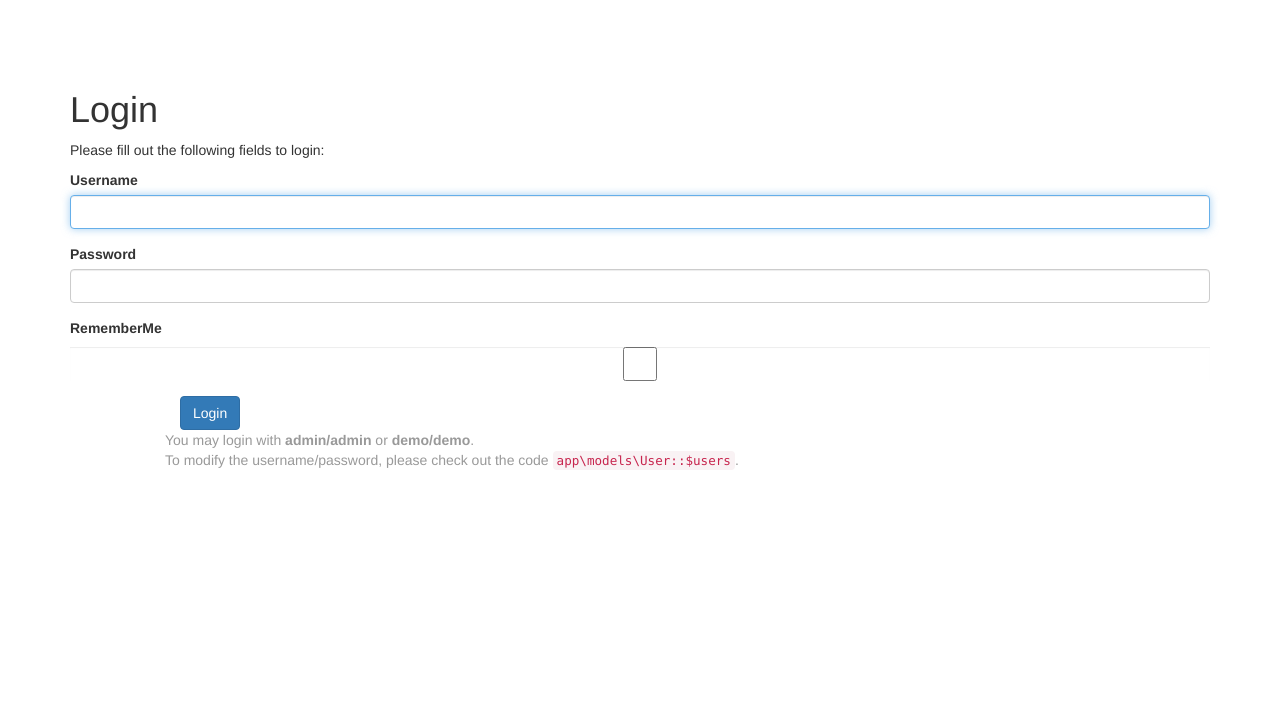
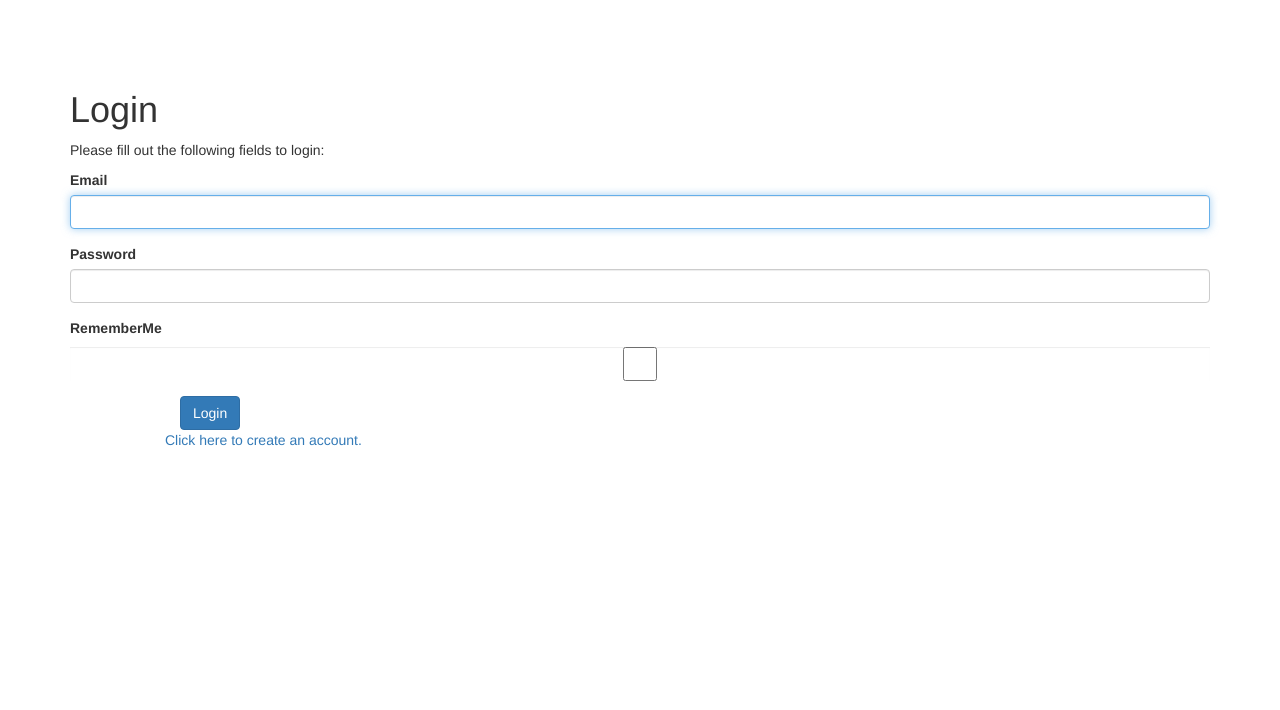
Before and after one commit to nixsolutions/yii2-starter, a Yii app: template views/site/login.php in a window 1280 px wide. Shown: the top 710 px of the page. Run offline with PHP 8.4 and a stand-in for Yii, Linux system fonts and the light colour scheme; the template is opened without the code that fills it, so the values that code supplies are empty; form fields are guessed from the names that the template uses; some libraries are stand-ins or nearby versions.

Commit message:
Username changed on email

```diff
--- a/views/site/login.php
+++ b/views/site/login.php
@@ -23,7 +23,7 @@ $this->params['breadcrumbs'][] = $this->title;
         ],
     ]); ?>
 
-        <?= $form->field($model, 'username')->textInput(['autofocus' => true]) ?>
+        <?= $form->field($model, 'email')->textInput(['autofocus' => true]) ?>
 
         <?= $form->field($model, 'password')->passwordInput() ?>
 
@@ -39,8 +39,7 @@ $this->params['breadcrumbs'][] = $this->title;
 
     <?php ActiveForm::end(); ?>
 
-    <div class="col-lg-offset-1" style="color:#999;">
-        You may login with <strong>admin/admin</strong> or <strong>demo/demo</strong>.<br>
-        To modify the username/password, please check out the code <code>app\models\User::$users</code>.
+    <div class="col-lg-offset-1">
+        <?= Html::a('Click here to create an account.', '/registration') ?>
     </div>
 </div>
```
Also changed, not shown: modules/user/models/User.php (+9 -0 lines), modules/user/models/forms/LoginForm.php (+9 -9 lines).
